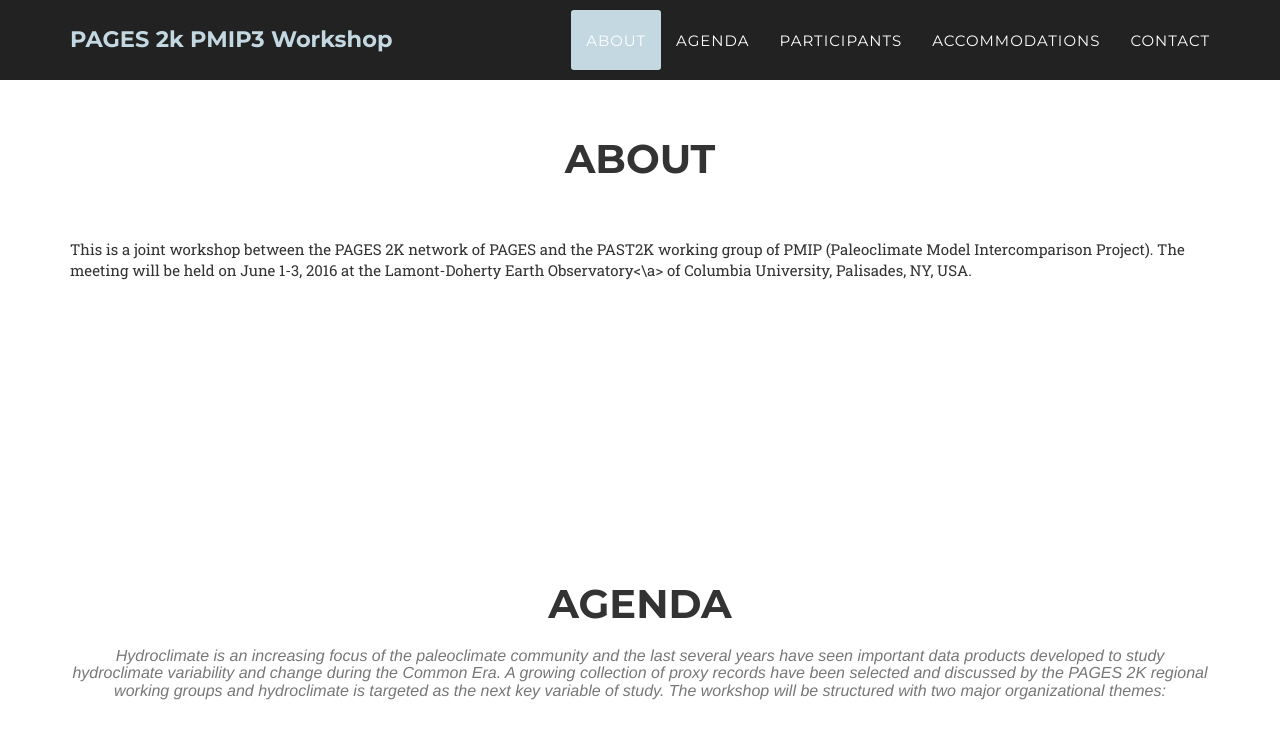
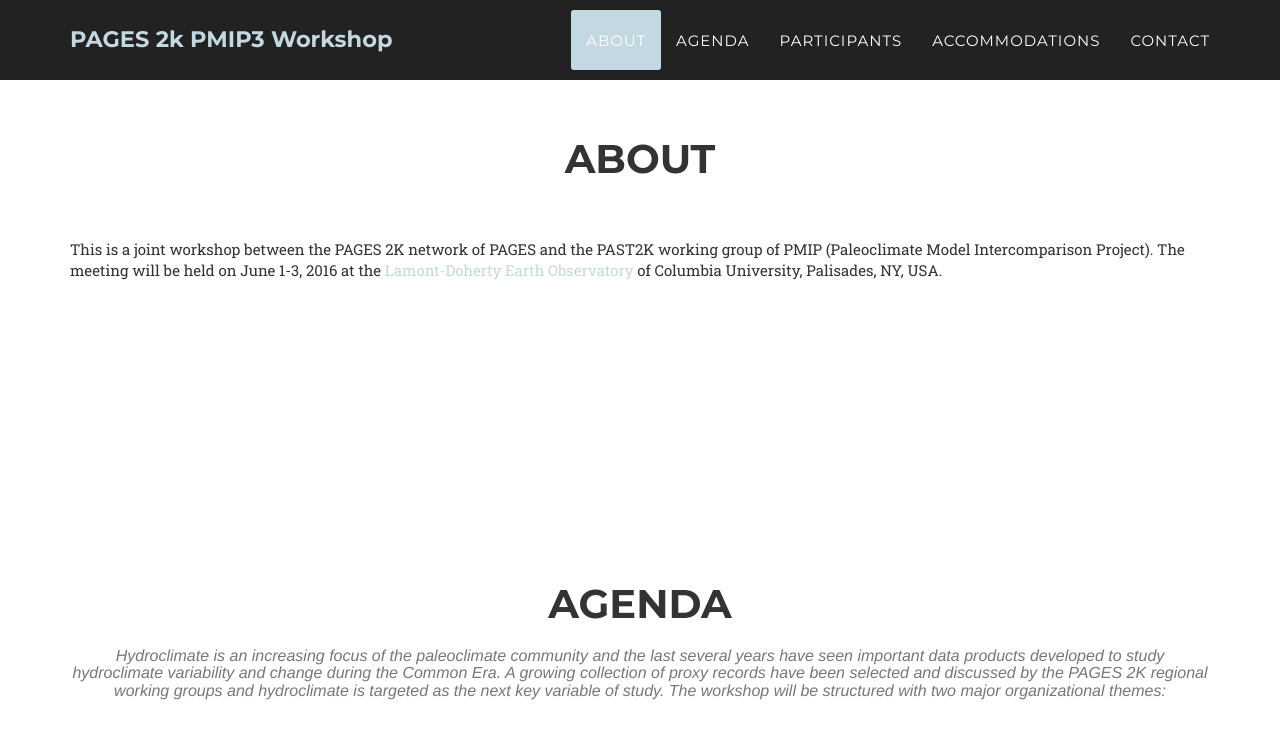
Before and after one commit to pages2kpmip3/pages2kpmip3.github.io, a Jekyll site: the page built from index.html, in a window 1280 px wide and 900 px high, scrolled down 618 px, cut to the strip 0-750 px from the top of the window. Shown: the top 739 px of the strip. Built offline with Jekyll 4.4.1, drawn with Linux system fonts in a browser that asks for light colours; some web fonts are replaced; part of the change alters nothing that is shown.

```diff
--- a/_includes/about.html
+++ b/_includes/about.html
@@ -10,7 +10,7 @@
             <div class='row'>
                 <div class="container">
 This is a joint workshop between the PAGES 2K network of PAGES and the PAST2K working group of PMIP (Paleoclimate Model Intercomparison Project).
-The meeting will be held on June 1-3, 2016 at the <a href=="http://www.ldeo.columbia.edu/"></a>Lamont-Doherty Earth Observatory<\a> of Columbia University, Palisades, NY, USA.
+The meeting will be held on June 1-3, 2016 at the <a href="http://www.ldeo.columbia.edu/">Lamont-Doherty Earth Observatory</a> of Columbia University, Palisades, NY, USA.
             	</div>
             </div>
 
```
